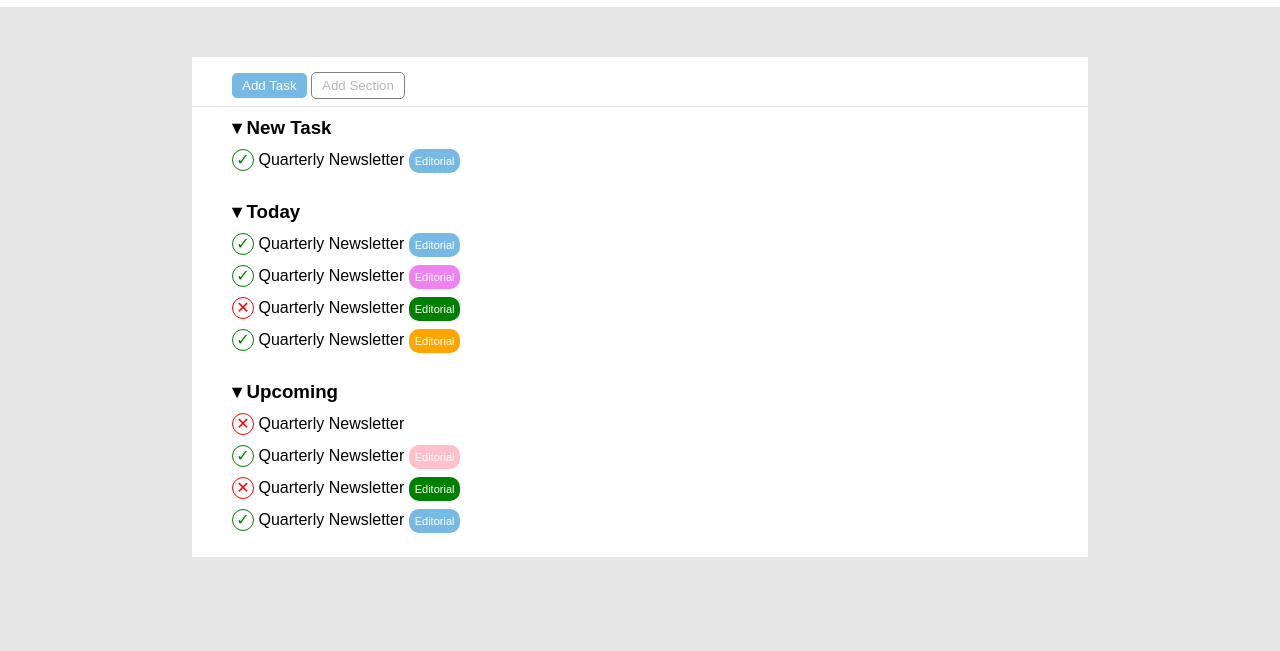
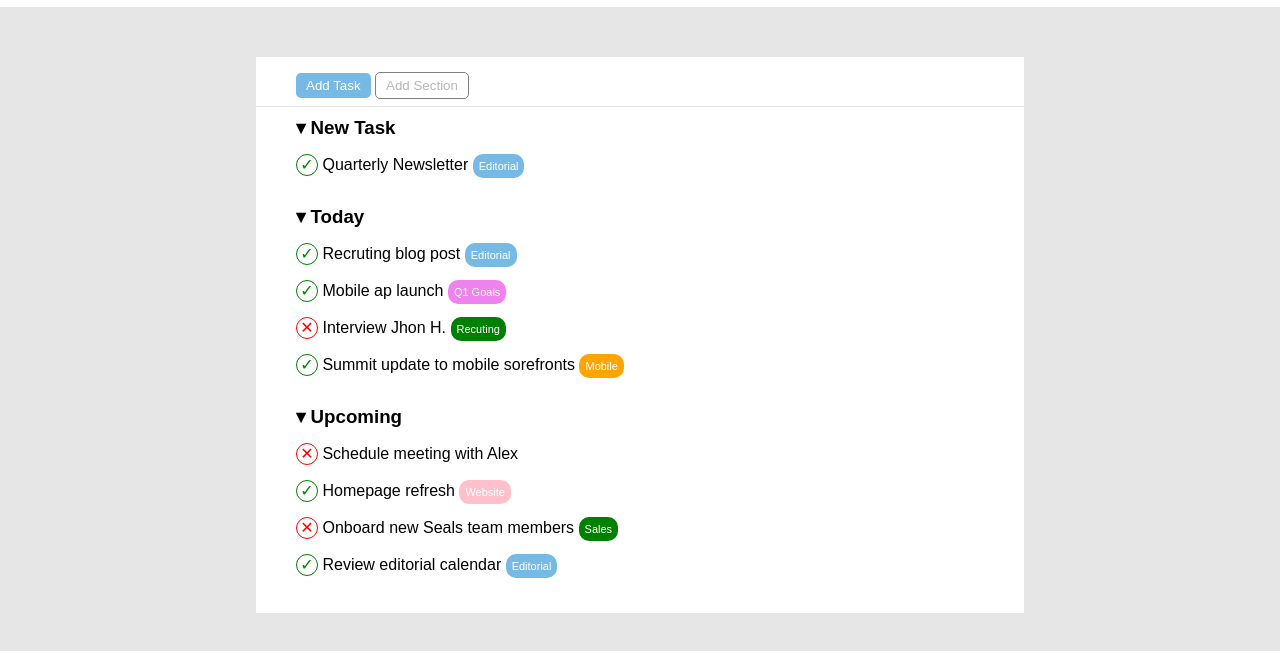
Before and after one commit to alelui/html-css-toboolist, a plain HTML site: page index.html in a window 1280 px wide. Shown: the part 63-714 px from the top of the page. Drawn offline with Linux system fonts and the light colour scheme.

Commit message:
Rifiniture

```diff
--- a/css/style.css
+++ b/css/style.css
@@ -12,12 +12,12 @@ body{
 }
 
 .container-md{
-    width: 70%;
+    width: 60%;
     margin: 50px auto 0px;
     background-color: white;
 
     /* da rimuover */
-    height: 500px;
+    /* height: 500px; */
 }
 
 li{
@@ -112,7 +112,7 @@ section{
 }
 
 .spazio-riga{
-    padding-top: 10px;
+    padding-top: 15px;
 }
 
 
--- a/index.html
+++ b/index.html
@@ -48,20 +48,20 @@
                             <h3>&#9662 Today</h3>
                             <ul>
                                 <li class="spazio-riga">
-                                    <span class="description check"> Quarterly Newsletter</span>
-                                    <span class="tag azzurro"> Editorial</span>
+                                    <span class="description check"> Recruting blog post</span>
+                                    <span class="tag azzurro">Editorial</span>
                                 </li>
                                 <li class="spazio-riga">
-                                    <span class="description check"> Quarterly Newsletter</span>
-                                    <span class="tag violet"> Editorial</span>
+                                    <span class="description check"> Mobile ap launch</span>
+                                    <span class="tag violet">Q1 Goals</span>
                                 </li>
                                 <li class="spazio-riga">
-                                    <span class="description deleted"> Quarterly Newsletter</span>
-                                    <span class="tag green"> Editorial</span>
+                                    <span class="description deleted"> Interview Jhon H.</span>
+                                    <span class="tag green">Recuting</span>
                                 </li>
                                 <li class="spazio-riga">
-                                    <span class="description check"> Quarterly Newsletter</span>
-                                    <span class="tag orange"> Editorial</span>
+                                    <span class="description check"> Summit update to mobile sorefronts</span>
+                                    <span class="tag orange">Mobile</span>
                                 </li>
                             </ul>
                         </li>
@@ -74,19 +74,19 @@
                             <h3>&#9662 Upcoming</h3>
                             <ul>
                                 <li class="spazio-riga">
-                                    <span class="description deleted"> Quarterly Newsletter</span>
+                                    <span class="description deleted"> Schedule meeting with Alex</span>
                                 </li>
                                 <li class="spazio-riga">
-                                    <span class="description check"> Quarterly Newsletter</span>
-                                    <span class="tag pink"> Editorial</span>
+                                    <span class="description check"> Homepage refresh</span>
+                                    <span class="tag pink">Website</span>
                                 </li>
                                 <li class="spazio-riga">
-                                    <span class="description deleted"> Quarterly Newsletter</span>
-                                    <span class="tag green"> Editorial</span>
+                                    <span class="description deleted"> Onboard new Seals team members</span>
+                                    <span class="tag green">Sales</span>
                                 </li>
                                 <li class="spazio-riga">
-                                    <span class="description check"> Quarterly Newsletter</span>
-                                    <span class="tag azzurro"> Editorial</span>
+                                    <span class="description check"> Review editorial calendar</span>
+                                    <span class="tag azzurro">Editorial</span>
                                 </li>
                             </ul>
                         </li>
```
